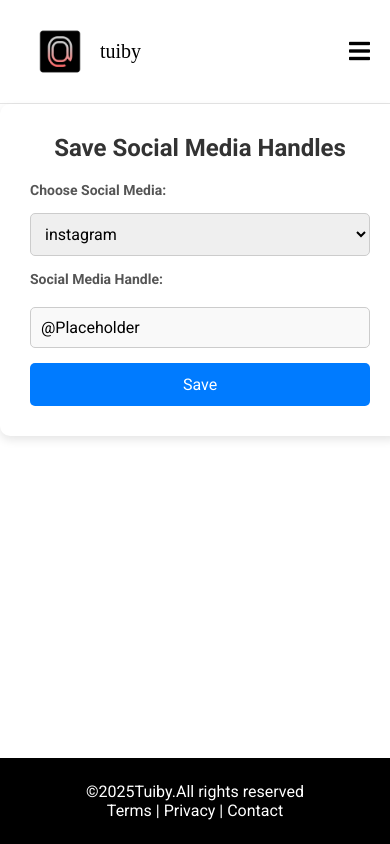
After one commit to Michy010/tuiby, a Django app: page /add-social-handle/ in a window 390 px wide. The commit adds this page. Run offline with Django 4.2, Linux system fonts and the light colour scheme; a user stored in the database is signed in; some libraries are stand-ins or nearby versions.

Commit message:
Responsiveness in small devices

```diff
--- a/main/forms.py
+++ b/main/forms.py
@@ -1,5 +1,5 @@
 from django import forms
-from .models import ProductInfo
+from .models import ProductInfo, SocialInfo
 
 class ProductForm(forms.ModelForm):
     class Meta:
@@ -10,8 +10,19 @@ class ProductForm(forms.ModelForm):
         #     'product_descriptions': forms.Textarea(attrs={'class': 'input-field textarea', 'placeholder': 'Enter product description'}),
         #     'product_category': forms.Select(attrs={'class': 'input-field'}),
         # }
+        product_category = forms.CharField(required=True)
     labels = {
         'product_name': 'Product Name',
         'product_descriptions': 'Product Description',
         'product_category': 'Category',
     }
+
+
+class SocialInfoForm(forms.ModelForm):
+    class Meta:
+        model = SocialInfo
+        fields = ['social_category', 'handle']
+        widgets = {
+            'social_category': forms.Select(attrs={'class': 'social-input-field'}),
+            'handle': forms.TextInput(attrs={'class': 'social-input-field', 'placeholder': 'Enter your social handle eg @Msixoutfits'}),
+        }
--- a/main/models.py
+++ b/main/models.py
@@ -28,12 +28,12 @@ class SocialInfo(models.Model):
         ('Instagram', 'instagram'),
         ('Ticktok', 'ticktok')
     ]
-    product_infos = models.ForeignKey(ProductInfo, on_delete=models.CASCADE)
+    product_infos = models.ForeignKey(ProductInfo, on_delete=models.CASCADE, default=1)
     social_category = models.CharField(max_length=10, choices=SOCIAL_CATEGORIES, default='Instagram')
-    handle = models.CharField(max_length=30, validators=[validate_handle_input])
+    handle = models.CharField(max_length=30, validators=[validate_handle_input], default='@Placeholder')
 
     def __str__(self):
-        return self.social_category
+        return self.handle
 
 class SellerLocation(models.Model):
     user = models.ForeignKey(User, on_delete=models.CASCADE)
--- a/main/static/main/styles.css
+++ b/main/static/main/styles.css
@@ -5,6 +5,15 @@
     font-family: 'Poppins', sans-serif;
     box-sizing: border-box;
     font-family: 'Roboto';
+}
+html, body {
+    height: 100%;
+    margin: 0;
+    display: flex;
+    flex-direction: column;
+}
+.contents {
+    flex: 1;
 }
 button a {
     text-decoration: none;
@@ -25,7 +34,7 @@ button a {
 }
 .tuiby-paragraph {
     padding-block: 30px;
-    /* padding-inline: 3px; */
+    color: #000;
     font: 20px bolder;
 }
 /* Menu items styling */
@@ -57,11 +66,58 @@ button a {
     color: tomato;
 }
 
+.menu-bar {
+    display: flex;
+    justify-content: space-between;
+    align-items: center;
+    padding: 10px 20px;
+    color: white;
+}
+
+.hamburger {
+    color: #000;
+    display: none;
+    font-size: 24px;
+    cursor: pointer;
+}
+
+@media (max-width: 768px) {
+    .menu-items {
+        display: none;
+        flex-direction: column;
+        position: absolute;
+        z-index: 2;
+        top: 95px;
+        left: 0;
+        width: 100%;
+        background-color: #add8e6;
+        text-align: center;
+    }
+
+    .menu-items ul {
+        flex-direction: column;
+        width: 100%;
+    }
+
+    .menu-items ul li {
+        padding: 15px;
+    }
+
+    .hamburger {
+        display: block;
+    }
+}
+
 /* HOME PAGE STYLING */
 .main-header {
     text-align: center;
     margin-top: 3.5rem;
     color: tomato;
+}
+@media screen and (max-width:768px) {
+    .main-header {
+        font-size: 1.2rem;
+    }
 }
 
 .social-media-icon {
@@ -221,8 +295,6 @@ button a {
 }
 /* FOOTER STYLING */
 footer {
-    position: absolute;
-    bottom: 0;
     padding: 1.5rem;
     width: 100%;
     background-color: black;
@@ -233,6 +305,8 @@ footer {
     footer {
         display: flex;
         flex-direction: column;
+        align-items: center;
+        justify-content: center;
     }
 }
 footer p {
@@ -876,3 +977,60 @@ input, select, textarea {
     font-size: 14px;
     color: #555;
 }
+
+/* ADD SOCIAL MEDIA HANDLES PAGE */
+/* Container Box */
+.social-container {
+    width: 400px;
+    background: white;
+    padding: 30px;
+    border-radius: 10px;
+    box-shadow: 0 4px 10px rgba(0, 0, 0, 0.1);
+    text-align: center;
+}
+
+/* Heading */
+.social-h2 {
+    margin-bottom: 20px;
+    color: #333;
+}
+
+/* Form Styles */
+.seller-form {
+    display: flex;
+    flex-direction: column;
+    gap: 15px;
+}
+
+/* Labels */
+.seller-form label {
+    font-weight: bold;
+    text-align: left;
+    display: block;
+}
+
+/* Input Fields */
+.social-input-field {
+    width: 100%;
+    padding: 10px;
+    border: 1px solid #ccc;
+    border-radius: 5px;
+    font-size: 16px;
+}
+
+/* Submit Button */
+.seller-form button {
+    width: 100%;
+    padding: 12px;
+    background-color: #007bff;
+    color: white;
+    border: none;
+    border-radius: 5px;
+    cursor: pointer;
+    font-size: 16px;
+    transition: background 0.3s ease-in-out;
+}
+
+.seller-form button:hover {
+    background-color: #0056b3;
+}
--- a/main/templates/main/base.html
+++ b/main/templates/main/base.html
@@ -21,7 +21,10 @@
             <img src="{% static 'main/images/tuiby-logo.png' %}" alt="logo image">
             <p class="tuiby-paragraph">tuiby</p>
         </div>
-        <div class="menu-items">
+        <div class="hamburger" onclick="toggleMenu()">
+            <i class="fas fa-bars"></i>
+        </div>
+        <div class="menu-items" id="menu">
             <ul>
                 <li><a href="{% url 'main:home' %}" class="{% if request.path == '/' %}active{% endif %}">Home</a></li>
                 <li><a href="{% url 'main:buyer' %}" class="{% if request.path == '/buyer/' %}active{% endif %}">For buyer</a></li>
@@ -30,6 +33,11 @@
             </ul>
         </div>
     </div>
+    <div class="contents">
+        {% block content %}
+        {% endblock %}
+    </div>
+
     <footer>
         <div class="copyright">
             <p>&copy;2025Tuiby.All rights reserved</p>
@@ -38,7 +46,15 @@
             <p><a href="">Terms</a> | <a href="">Privacy</a> | <a href="">Contact</a></p>
         </div>
     </footer>
-    {% block content %}
-    {% endblock %}
+    <script>
+        function toggleMenu() {
+            var menu = document.getElementById("menu");
+            if (menu.style.display === "block") {
+                menu.style.display = "none";
+            } else {
+                menu.style.display = "block";
+            }
+        }
+    </script>
 </body>
 </html>
--- a/main/templates/main/index.html
+++ b/main/templates/main/index.html
@@ -12,7 +12,7 @@
 <!-- Corrected the button to properly trigger getLocation() -->
 <div class="access-location-btn">
     <a href="javascript:void(0)" onclick="getLocation(event)">
-        <p>Allow Tuiby to access your location</p>
+        <p>Allow location access</p>
     </a>
 </div>
 <div class="search-bar">
@@ -21,6 +21,6 @@
         <button type="submit"><i class="fas fa-search" style="color: white;"></i></button>
     </form>
 </div>
-<div class="seller-register-link"><a href="{% url 'accounts:register' %}">Register as seller</a></div>
+<div class="seller-register-link"><a href="{% url 'accounts:register' %}">Register as seller</a></div><br><br>
 <script src="{% static 'main/js/getlocation.js' %}"></script>
 {% endblock %}
--- /dev/null
+++ b/main/templates/main/social_media_infos.html
@@ -0,0 +1,24 @@
+{% extends 'main/base.html' %}
+{% load static %}
+{% block title %} Add Social Media Handles {% endblock %}
+{% block content %}
+<div class="social-container">
+    <h2 class="social-h2">Save Social Media Handles</h2>
+    {% if messages %}
+    {% for message in messages %}
+    <div class="message-success">{{ message }}</div>
+    {% endfor %}
+    {% endif %}
+    <form method="POST" class="seller-form">
+        {% csrf_token %}
+
+        <label for="id_social_category">Choose Social Media:</label>
+        {{ form.social_category }}
+
+        <label for="id_handle">Social Media Handle:</label>
+        {{ form.handle }}
+
+        <button type="submit">Save</button>
+    </form>
+</div>
+{% endblock %}
--- a/main/urls.py
+++ b/main/urls.py
@@ -16,4 +16,5 @@ urlpatterns = [
     path('edit-profile/', views.edit_profile, name='edit-profile'),
     path('update-product/', views.update_product_view, name='update-product'),
     path('add-product/', views.add_product, name='add_product'),
+    path('add-social-handle/', views.social_media_infos, name='add-social-handle'),
 ]
--- a/main/views.py
+++ b/main/views.py
@@ -8,7 +8,8 @@ from django.shortcuts import render, redirect
 from django.contrib.auth.decorators import login_required
 from django.contrib.auth.models import User
 from django.contrib import messages
-from .forms import ProductForm
+from .forms import ProductForm, SocialInfoForm
+
 
 def index(request):
     return render (request, 'main/index.html')
@@ -130,3 +131,19 @@ def add_product(request):
         form = ProductForm()
 
     return render(request, 'main/add_product.html', {'form': form})
+
+
+@login_required
+def social_media_infos(request):
+    if request.method == "POST":
+        form = SocialInfoForm(request.POST)
+        if form.is_valid():
+            social_info = form.save(commit=False)
+            social_info.user = request.user
+            social_info.save()
+            messages.success (request, 'Social media handle saved successful')
+            return redirect('main:add-social-handle')
+    else:
+        form = SocialInfoForm()
+
+    return render(request, 'main/social_media_infos.html', {'form': form})
```
Also changed, not shown: other parts of main/static/main/styles.css (+59 -14 lines), main/templates/main/for_seller.html (+12 -11 lines), db.sqlite3, main/migrations/0005_alter_socialinfo_handle.py (added), main/migrations/0006_alter_socialinfo_product_infos.py (added), main/migrations/0007_alter_socialinfo_product_infos.py (added). Lines whose indentation alone changed are shown as unchanged.
